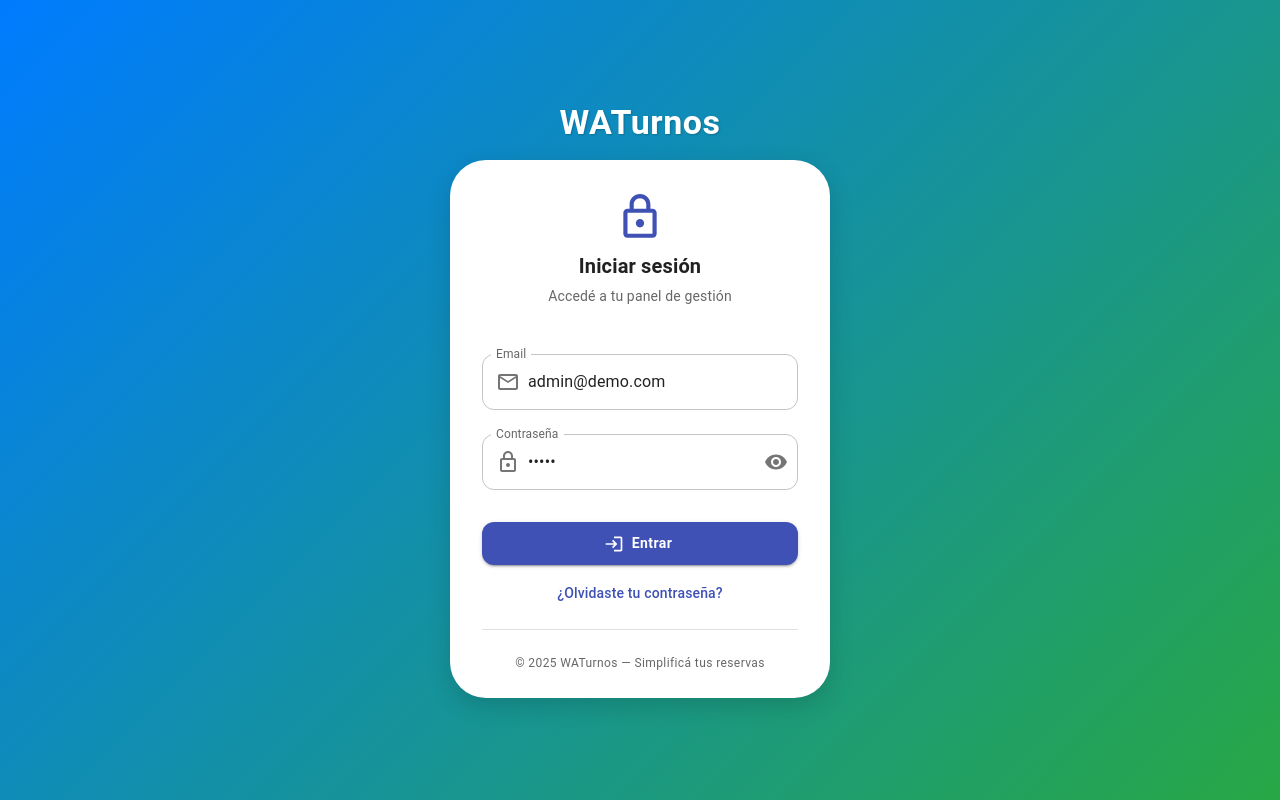
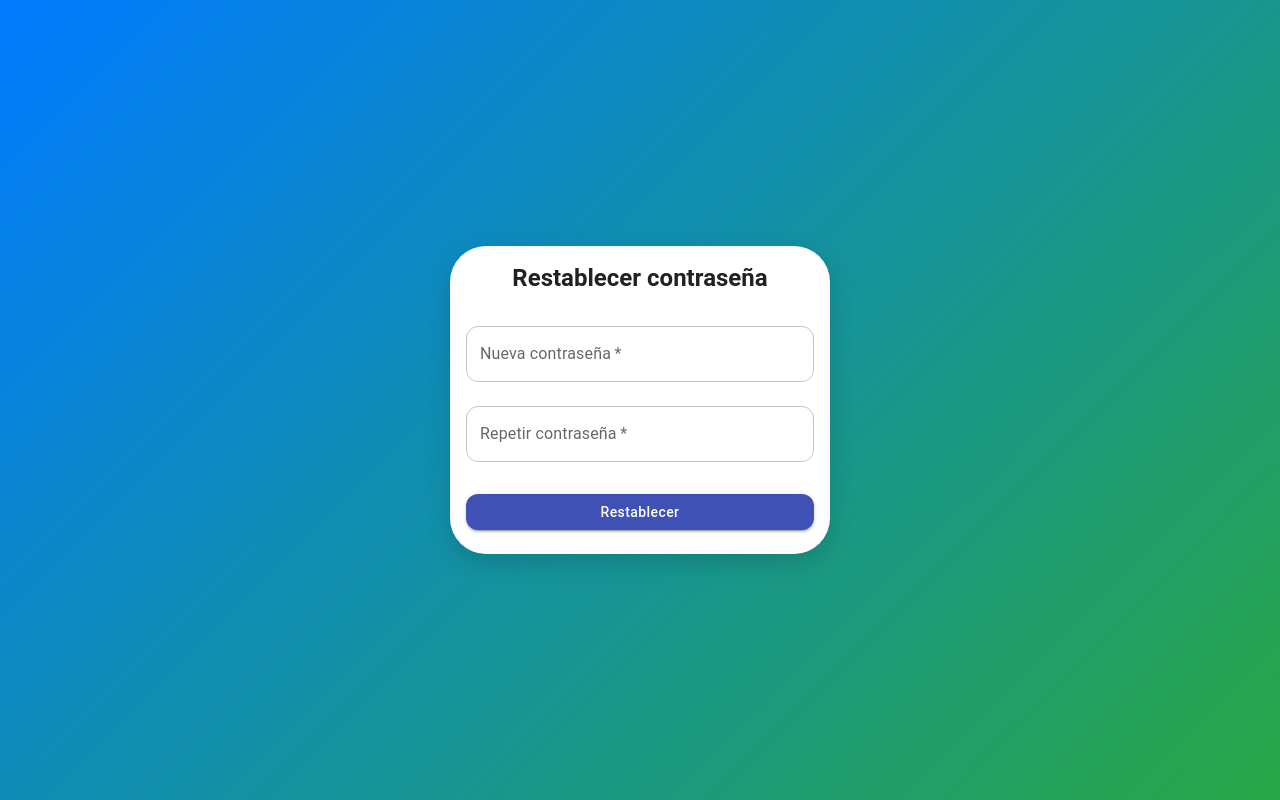
Before and after one commit to waturnos-cloud/waturnos-bo, a React (Vite) app: page /user/resetpassword.html in a window 1280 px wide. Before the commit this address led to /login. Built offline with nearby package versions, Linux system fonts and the light colour scheme.

Commit message:
olvido su contraseña

```diff
--- a/src/App.tsx
+++ b/src/App.tsx
@@ -20,6 +20,7 @@ import DashOrganizations from "./pages/DashOrganizations";
 import DashProviders from "./pages/DashProviders";
 import React from 'react';
 const ServicesPage = React.lazy(() => import('./pages/ServicesPage'));
+import ResetPasswordPage from "./pages/ResetPasswordPage";
 
 // 🎨 Tema global (Material UI + español)
 const theme = createTheme(baseTheme, coreEsES, gridEsES);
@@ -34,6 +35,8 @@ export default function App() {
           <Routes>
             {/* Página pública */}
             <Route path="/login" element={<LoginPage />} />
+            <Route path="/user/resetpassword.html/resetpassword.html" element={<React.Suspense fallback={<div>Cargando...</div>}><ResetPasswordPage /></React.Suspense>} />
+            <Route path="/user/resetpassword.html" element={<React.Suspense fallback={<div>Cargando...</div>}><ResetPasswordPage /></React.Suspense>} />
 
             {/* 🔒 Todo lo autenticado va dentro de MainLayout */}
             <Route
--- /dev/null
+++ b/src/components/ForgotPasswordDialog.tsx
@@ -0,0 +1,95 @@
+import React, { useState } from "react";
+import {
+  Dialog,
+  DialogTitle,
+  DialogContent,
+  DialogActions,
+  Button,
+  TextField,
+  Typography,
+  CircularProgress,
+} from "@mui/material";
+
+interface ForgotPasswordDialogProps {
+  open: boolean;
+  onClose: () => void;
+}
+
+export default function ForgotPasswordDialog({ open, onClose }: ForgotPasswordDialogProps) {
+  const [email, setEmail] = useState("");
+  const [loading, setLoading] = useState(false);
+  const [error, setError] = useState("");
+  const [success, setSuccess] = useState(false);
+
+  const handleSubmit = async (e: React.FormEvent) => {
+    e.preventDefault();
+    setError("");
+    setSuccess(false);
+    if (!email.trim()) {
+      setError("El email es obligatorio");
+      return;
+    }
+    setLoading(true);
+    try {
+      const body = {
+        email,
+        userType: "USER"
+      };
+      // Usar authFetch para mantener la forma de invocación igual al resto de los servicios
+      const res = await (await import("../api/http")).authFetch("/public/users/forgot-password", {
+        method: "POST",
+        headers: { "Content-Type": "application/json" },
+        body: JSON.stringify(body)
+      });
+      if (res.status < 200 || res.status >= 300) throw new Error("No se pudo enviar el email");
+      setSuccess(true);
+    } catch (err: any) {
+      setError(err.message || "Error inesperado");
+    } finally {
+      setLoading(false);
+    }
+  };
+
+  const handleClose = () => {
+    setEmail("");
+    setError("");
+    setSuccess(false);
+    setLoading(false);
+    onClose();
+  };
+  return (
+    <Dialog open={open} onClose={handleClose}>
+      <DialogTitle>Recuperar contraseña</DialogTitle>
+      <DialogContent>
+        <Typography sx={{ mb: 2 }}>
+          Ingresá tu email para recibir instrucciones de recuperación.
+        </Typography>
+        <form onSubmit={handleSubmit}>
+          <TextField
+            label="Email"
+            type="email"
+            fullWidth
+            value={email}
+            onChange={e => setEmail(e.target.value)}
+            margin="normal"
+            required
+            error={!!error}
+            helperText={error}
+            disabled={loading || success}
+          />
+          {success && (
+            <Typography color="success.main" sx={{ mt: 2 }}>
+              ¡Email enviado! Revisá tu bandeja de entrada.
+            </Typography>
+          )}
+        </form>
+      </DialogContent>
+      <DialogActions>
+        <Button onClick={handleClose} disabled={loading}>Cerrar</Button>
+        <Button onClick={handleSubmit} variant="contained" disabled={loading || success}>
+          {loading ? <CircularProgress size={20} /> : "Enviar"}
+        </Button>
+      </DialogActions>
+    </Dialog>
+  );
+}
--- a/src/pages/LoginPage.tsx
+++ b/src/pages/LoginPage.tsx
@@ -1,4 +1,5 @@
 import { useState } from "react";
+import ForgotPasswordDialog from "../components/ForgotPasswordDialog";
 import {
   Box,
   Button,
@@ -25,6 +26,7 @@ export default function LoginPage() {
   const [loading, setLoading] = useState(false);
   const [showPassword, setShowPassword] = useState(false);
   const [errors, setErrors] = useState<{ email?: string; password?: string }>({});
+  const [forgotOpen, setForgotOpen] = useState(false);
 
   const validate = () => {
     const newErrors: typeof errors = {};
@@ -177,6 +179,7 @@ export default function LoginPage() {
               href="#"
               underline="hover"
               sx={{ fontSize: 14, color: "primary.main", fontWeight: 500 }}
+              onClick={e => { e.preventDefault(); setForgotOpen(true); }}
             >
               ¿Olvidaste tu contraseña?
             </Link>
@@ -195,6 +198,7 @@ export default function LoginPage() {
           </Typography>
         </CardContent>
       </Card>
+    <ForgotPasswordDialog open={forgotOpen} onClose={() => setForgotOpen(false)} />
     </Box>
   );
 }
--- /dev/null
+++ b/src/pages/ResetPasswordPage.tsx
@@ -0,0 +1,90 @@
+import { useState } from "react";
+import {
+  Box,
+  Button,
+  Card,
+  CardContent,
+  TextField,
+  Typography,
+  CircularProgress,
+} from "@mui/material";
+import { useSearchParams, useNavigate } from "react-router-dom";
+import { authFetch } from "../api/http";
+
+export default function ResetPasswordPage() {
+  const [searchParams] = useSearchParams();
+  const navigate = useNavigate();
+  const token = searchParams.get("token") || "";
+  const userType = searchParams.get("userType") || "USER";
+  const [password, setPassword] = useState("");
+  const [confirm, setConfirm] = useState("");
+  const [loading, setLoading] = useState(false);
+  const [error, setError] = useState("");
+  const [success, setSuccess] = useState(false);
+
+  const handleSubmit = async (e: React.FormEvent) => {
+    e.preventDefault();
+    setError("");
+    if (!password || !confirm) {
+      setError("Ambos campos son obligatorios");
+      return;
+    }
+    if (password !== confirm) {
+      setError("Las contraseñas no coinciden");
+      return;
+    }
+    setLoading(true);
+    try {
+      const body = { token, userType, newPassword: password };
+      const res = await authFetch("/public/users/reset-password", {
+        method: "POST",
+        headers: { "Content-Type": "application/json" },
+        body: JSON.stringify(body)
+      });
+      if (res.status < 200 || res.status >= 300) throw new Error("No se pudo cambiar la contraseña");
+      setSuccess(true);
+      setTimeout(() => navigate("/login"), 2000);
+    } catch (err: any) {
+      setError(err.message || "Error inesperado");
+    } finally {
+      setLoading(false);
+    }
+  };
+
+  return (
+    <Box sx={{ minHeight: "100vh", display: "flex", justifyContent: "center", alignItems: "center", background: "linear-gradient(135deg, #007BFF 0%, #28A745 100%)" }}>
+      <Card sx={{ width: 380, borderRadius: 3, boxShadow: "0 8px 24px rgba(0,0,0,0.15)" }}>
+        <CardContent>
+          <Typography variant="h5" fontWeight={700} mb={2} textAlign="center">Restablecer contraseña</Typography>
+          <form onSubmit={handleSubmit}>
+            <TextField
+              label="Nueva contraseña"
+              type="password"
+              fullWidth
+              margin="normal"
+              value={password}
+              onChange={e => setPassword(e.target.value)}
+              required
+            />
+            <TextField
+              label="Repetir contraseña"
+              type="password"
+              fullWidth
+              margin="normal"
+              value={confirm}
+              onChange={e => setConfirm(e.target.value)}
+              required
+              error={!!error && password !== confirm}
+              helperText={password !== confirm ? "Las contraseñas deben coincidir" : ""}
+            />
+            {error && <Typography color="error" sx={{ mt: 1 }}>{error}</Typography>}
+            {success && <Typography color="success.main" sx={{ mt: 2 }}>¡Contraseña cambiada con éxito! Redirigiendo...</Typography>}
+            <Button type="submit" variant="contained" fullWidth sx={{ mt: 3 }} disabled={loading || success}>
+              {loading ? <CircularProgress size={20} /> : "Restablecer"}
+            </Button>
+          </form>
+        </CardContent>
+      </Card>
+    </Box>
+  );
+}
```
Also changed, not shown: 1 other file (tests, documents, lock files or other folders).
